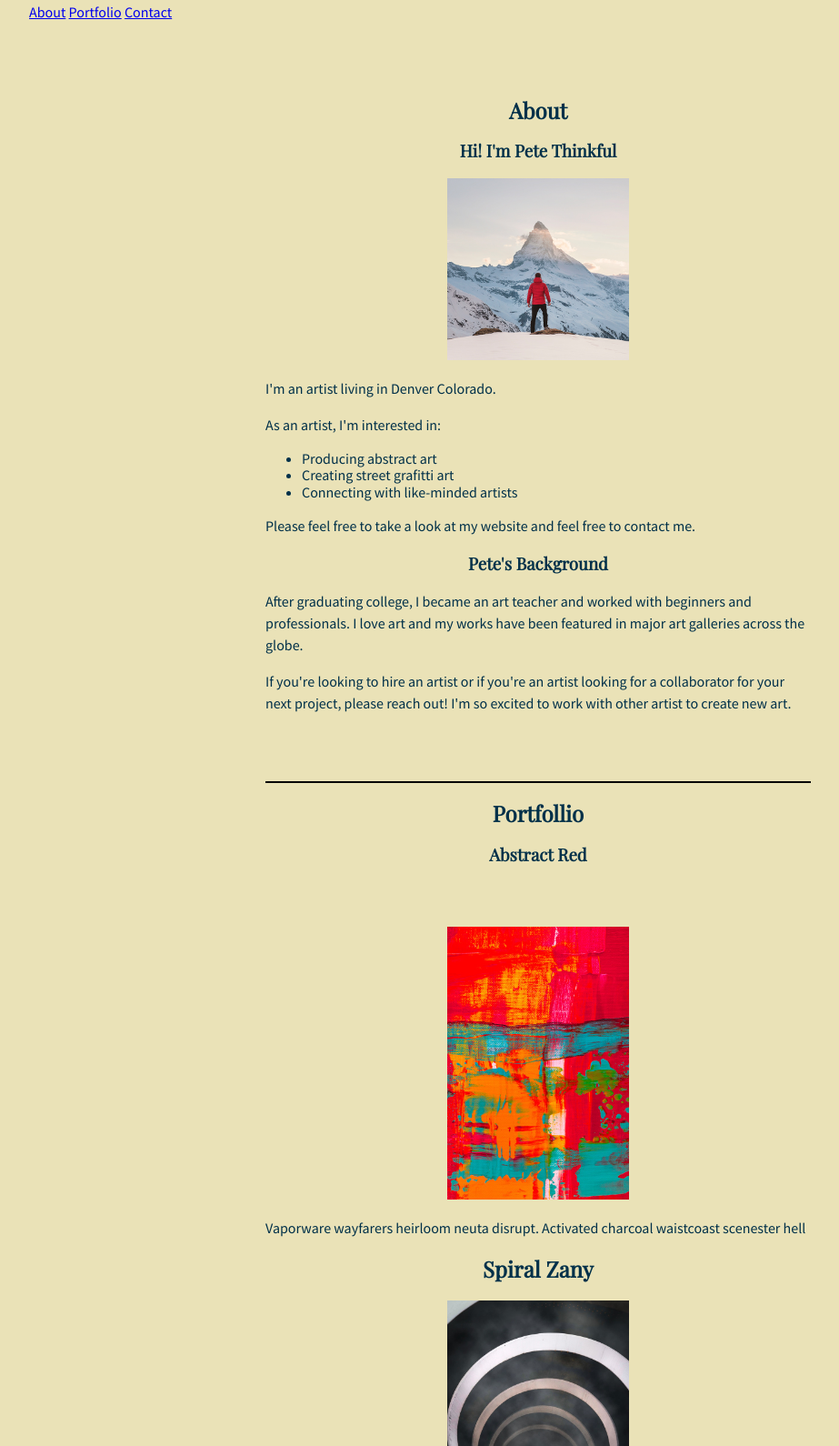
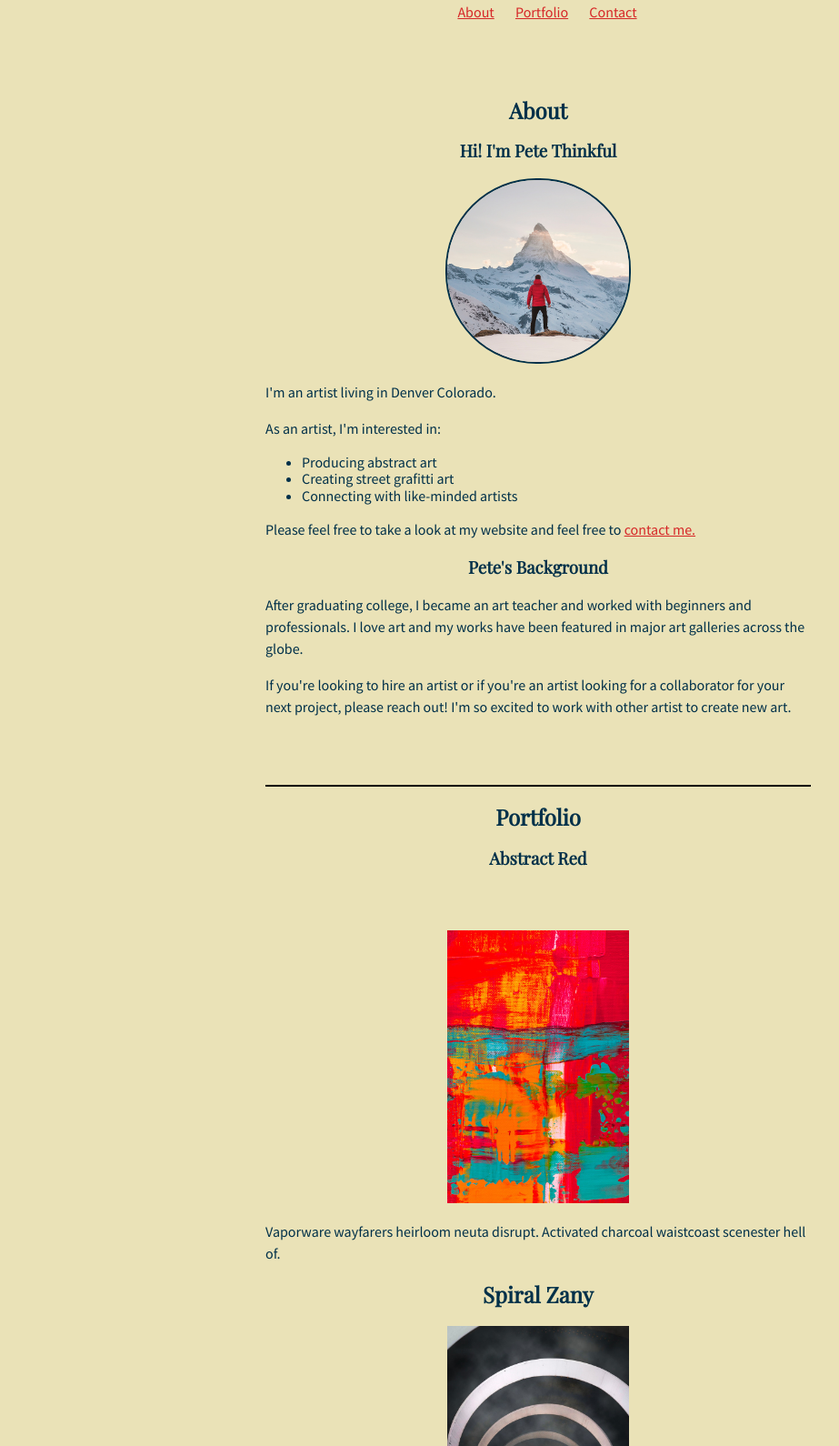
Before and after one commit to stang2023/Petethinkful, a plain HTML site: page index.html in a window 1280 px wide. Shown: the part 116-1706 px from the top of the page at 91% size, without its empty margins (48-971 px from the left). Drawn offline with nearby package versions, Linux system fonts and the light colour scheme; files that its build step writes are made by us from their sources.

Commit message:
Add files via upload
Finished project files

```diff
--- a/index.html
+++ b/index.html
@@ -7,7 +7,7 @@
   <meta name="viewport" content="width=device-width, initial-scale=1.0">
   <title>Pete Thinkful</title>
   <link rel="stylesheet" href="https://cdnjs.cloudflare.com/ajax/libs/normalize/8.0.1/normalize.min.css">
-  <link href="style.css" rel="stylesheet" type="text/css">
+  <link href="/Pete-Thinkful/style.css" rel="stylesheet" type="text/css">
 </head>
 
 <body>
@@ -17,20 +17,19 @@
     <h1>Pete Thinkful | Artist</h1>
     <nav>
       <ul>
-        <li><a href="#">About</a></li>
-        <li><a href="#">Portfolio</a></li>
-        <li><a href="#">Contact</a></li>
+        <li><a href="#about">About</a></li>
+        <li><a href="#portfolio">Portfolio</a></li>
+        <li><a href="#contact">Contact</a></li>
       </ul>
     </nav>
   </header>
-
 
   <main>
     <div>
     <section>
       <!-- TODO: Add About section here -->
       <article>
-        <h2>About </h2>
+        <h2 id="about">About </h2>
         <h3>Hi! I'm Pete Thinkful</h3>
         <div>
           <img class="image-circle" src="images/pete-thinkful.png" alt="Pete Thinkful">
@@ -43,7 +42,7 @@
           <li>Creating street grafitti art</li>
           <li>Connecting with like-minded artists</li>
         </ul>
-        <p>Please feel free to take a look at my website and feel free to contact me. </p>
+        <p>Please feel free to take a look at my website and feel free to <a href="#contact">contact me. </a> </p>
 
         <h3>Pete's Background</h3>
 
@@ -58,14 +57,14 @@
 
       <section>
        <!-- TODO: Add Portfolio section here -->
-      <h2>Portfollio</h2>
+      <h2 id="portfolio">Portfolio</h2>
       <h3>Abstract Red</h3>
 
       <article>
         <div>
           <img src="images/abstract-red.png" alt="Abstract Red">
         </div>
-        <p>Vaporware wayfarers heirloom neuta disrupt. Activated charcoal waistcoast scenester hell</p>
+        <p>Vaporware wayfarers heirloom neuta disrupt. Activated charcoal waistcoast scenester hell of.</p>
 
         <h2>Spiral Zany</h2>
         <div>
@@ -81,14 +80,11 @@
 
       </section>
 
-      <section>
-
-      </section>
 
       <hr>
       <section></section>
       <!-- TODO: Add Contact section here -->
-      <h2>Contact</h2>
+      <h2 id="contact">Contact</h2>
       <p>I'd love to hear from you! Please feel free to contact or follow me:</p>
 
       <ol>
--- a/style.css
+++ b/style.css
@@ -8,16 +8,13 @@ body {
 
   background-color: #eae2b7;
 }
-nav li {
-  display: inline;
-}
 
 /* Set the font family for any h1, h2, or h3 heading */
 h1,
 h2,
 h3 {
   font-family: "Playfair Display", Times, serif;
-text-align: center;}
+}
 
 article {
   padding: 50px 0;
@@ -51,4 +48,27 @@ hr {
 /* Add your solution below */
 
 .image-circle {
+  border: 2px solid #003049;
+border-radius: 100px;
 }
+header{
+  text-align: center;
+}
+nav li {
+  display: inline;
+  padding-right: 20px;
+}
+a {
+  color: #d62828;
+}
+a:hover {
+  color: #f77f00;
+}
+h1,
+h2,
+h3 {
+text-align: center;
+}
+footer{
+  text-align: center;
+}
```
